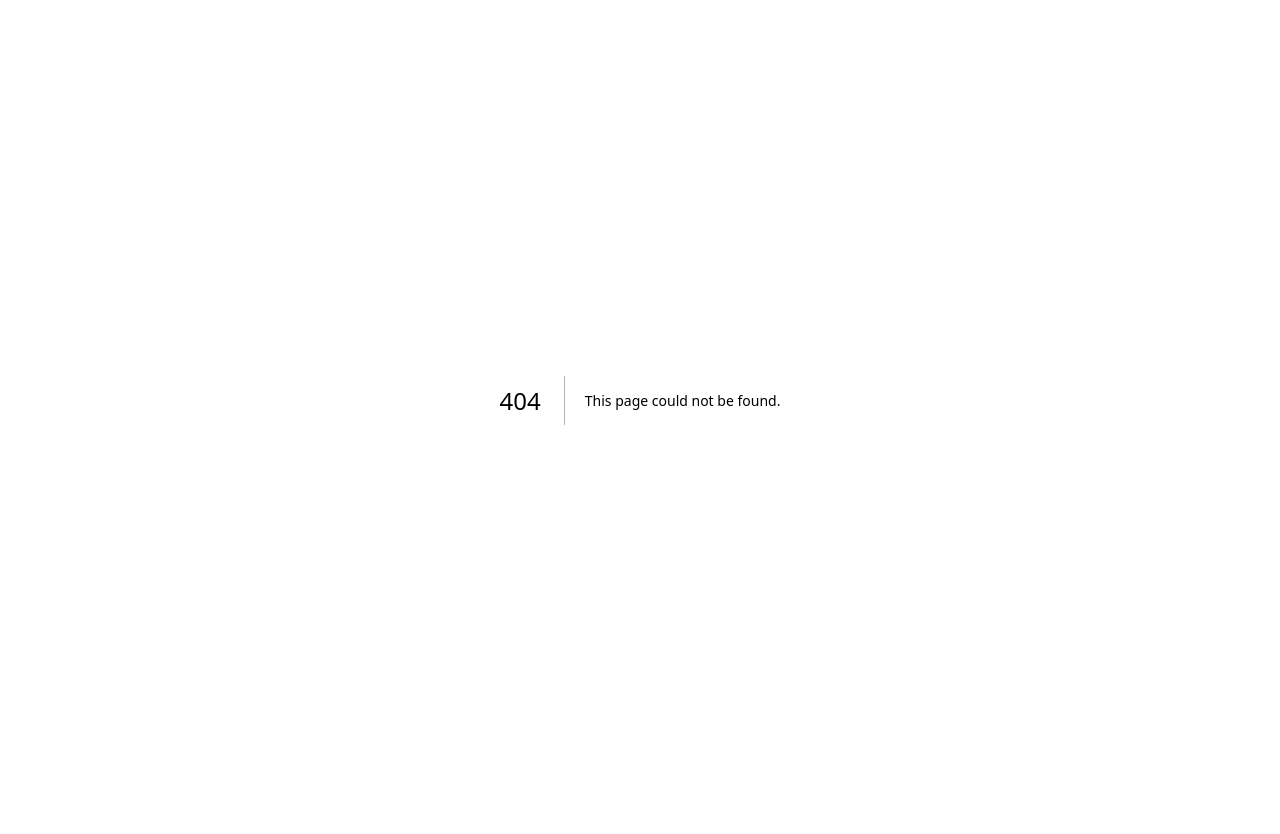
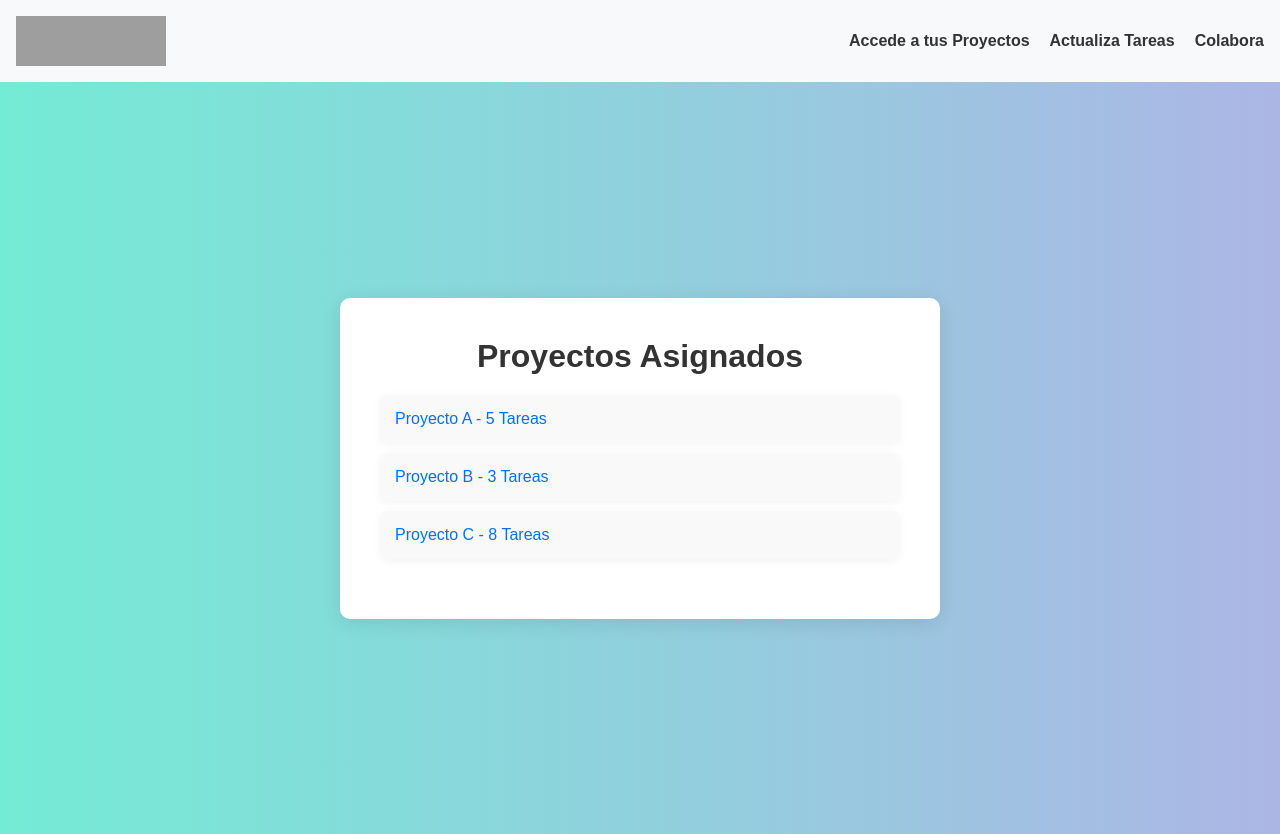
Before and after one commit to FloresCnzls/GestorProyectos, a Next.js app: page /miembros in a window 1280 px wide. Before the commit this address had no page. Before the commit the page ends 800 px from the top, so only its background shows below. Built offline with nearby package versions, Linux system fonts and the light colour scheme; grey boxes are pictures that could not be loaded.

Commit message:
Interfaces miembro
Adición de interfaces modelo para el sistema para el apartado de miembro

```diff
--- /dev/null
+++ b/src/app/miembros/colaborar/colaborar.js
@@ -0,0 +1,32 @@
+"use client";
+
+import React, { useState } from "react";
+import styles from './colaborar.module.css';
+
+const Colaborar = () =>
+{
+    const [miembros, setMiembros] = useState([
+        { id: 1, nombre: 'Juan Pérez', rol: 'Desarrollador' },
+        { id: 2, nombre: 'Ana López', rol: 'Diseñadora' },
+        { id: 3, nombre: 'Carlos García', rol: 'Gerente de Proyecto' },
+      ]);
+
+    return(
+        <div className={styles.container}>
+        <div className={styles.contentBox}>
+          <h1 className={styles.title}>Colaborar con el Equipo</h1>
+          <ul className={styles.ul}>
+            {miembros.map((miembro) => (
+              <li key={miembro.id} className={styles.li}>
+                {miembro.nombre} - {miembro.rol}
+                <button className={styles.buttonCollaborate}>Enviar Mensaje</button>
+              </li>
+            ))}
+          </ul>
+        </div>
+      </div>
+    );
+
+};
+
+export default Colaborar;
--- /dev/null
+++ b/src/app/miembros/colaborar/colaborar.module.css
@@ -0,0 +1,71 @@
+/* Contenedor principal */
+.container {
+  display: flex;
+  justify-content: center;
+  align-items: center;
+  height: 94vh;
+  background: linear-gradient(to right, #74ebd5, #acb6e5);
+}
+
+/* Caja de contenido con fondo claro */
+.contentBox {
+  background-color: #ffffff;
+  padding: 40px;
+  border-radius: 10px;
+  box-shadow: 0 4px 20px rgba(0, 0, 0, 0.1);
+  max-width: 600px;
+  width: 100%;
+  text-align: center;
+}
+
+/* Títulos */
+.title {
+  margin-bottom: 20px;
+  font-size: 2rem;
+  color: #333333;
+}
+
+/* Listas elegantes para miembros */
+.ul {
+  list-style-type: none;
+  padding: 0;
+  margin-bottom: 20px;
+}
+
+.li {
+  background: #f9f9f9;
+  padding: 15px;
+  margin-bottom: 10px;
+  border-radius: 8px;
+  box-shadow: 0 2px 10px rgba(0, 0, 0, 0.05);
+  display: flex;
+  justify-content: space-between;
+  align-items: center;
+  transition: background-color 0.3s ease;
+}
+
+.li:hover {
+  background-color: #ecf0f1;
+}
+
+/* Botón para colaborar */
+.buttonCollaborate {
+  background-color: #4caf50;
+  color: white;
+  padding: 10px 16px;
+  border: none;
+  border-radius: 5px;
+  font-size: 0.9rem;
+  cursor: pointer;
+  transition: background-color 0.3s ease, transform 0.2s;
+  box-shadow: 0 2px 5px rgba(0, 0, 0, 0.2);
+}
+
+.buttonCollaborate:hover {
+  background-color: #45a049;
+  transform: translateY(-2px); /* Efecto de elevación */
+}
+
+.buttonCollaborate:active {
+  background-color: #388e3c; /* Color más oscuro al hacer clic */
+}
--- /dev/null
+++ b/src/app/miembros/menuMiembro/Menu.module.css
@@ -0,0 +1,20 @@
+
+.header {
+    display: flex;
+    justify-content: space-between;
+    align-items: center;
+    padding: 1rem;
+    background-color: #f8f9fa;
+    box-shadow: 0 2px 4px rgba(0, 0, 0, 0.1);
+  }
+
+  .nav a {
+    margin-left: 20px;
+    text-decoration: none;
+    color: #333;
+    font-weight: bold;
+  }
+
+  .nav a:hover {
+    color: #007bff;
+  }
--- /dev/null
+++ b/src/app/miembros/menuMiembro/menuMiembro.js
@@ -0,0 +1,33 @@
+"use client";
+
+import React from 'react';
+import styles from "./Menu.module.css";
+import Image from 'next/image';
+
+const MiembroMenu =({handleMenuClick}) => {
+    return (
+        <header className={styles.header}>
+        <Image
+         src="/logo.png"
+         alt="Logo de la aplicación"
+         width={150}
+         height={50}
+         priority
+       />
+           <nav className={styles.nav}>
+           <a href="#" onClick={() => handleMenuClick("proyectos")}>
+             Accede a tus Proyectos
+           </a>
+           <a href="#" onClick={() => handleMenuClick("tareas")}>
+             Actualiza Tareas
+           </a>
+           <a href="#" onClick={() => handleMenuClick("colaborar")}>
+             Colabora
+           </a>
+         </nav>
+       </header>
+    );
+
+};
+
+export default MiembroMenu;
--- /dev/null
+++ b/src/app/miembros/page.js
@@ -0,0 +1,35 @@
+"use client";
+
+import React, {useState} from "react";
+import Colaborar from "./colaborar/colaborar";
+import Tareas from "./tareas/tareas";
+import Proyectos from "./proyectos/proyectos";
+import MiembroMenu from "./menuMiembro/menuMiembro";
+
+
+export default function Miembros (){
+    const [activeModule, setActiveModule] = useState("proyectos");
+
+    // Función para cambiar el módulo según el menú seleccionado
+    const handleMenuClick = (module) => {
+        if (typeof module !== "string") {
+            console.error("El parámetro del menú no es válido:", module);
+            return;
+          }
+          setActiveModule(module);
+    };
+
+    return (
+      <div>
+        {/* Pasa la función para manejar el clic en el menú como prop */}
+        <MiembroMenu handleMenuClick={handleMenuClick} />
+
+        {/* Renderiza el módulo basado en el estado */}
+        <main>
+          {activeModule === "proyectos" && <Proyectos />}
+          {activeModule === "tareas" && <Tareas />}
+          {activeModule === "colaborar" && <Colaborar />}
+        </main>
+      </div>
+    );
+}
--- /dev/null
+++ b/src/app/miembros/proyectos/proyectos.js
@@ -0,0 +1,31 @@
+import React, {useState} from "react";
+import Link from 'next/link';
+import styles from './proyectos.module.css';
+
+
+const Proyectos = () =>{
+    const [proyectos, setProyectos] = useState([
+        { id: 1, nombre: 'Proyecto A', tareas: 5 },
+        { id: 2, nombre: 'Proyecto B', tareas: 3 },
+        { id: 3, nombre: 'Proyecto C', tareas: 8 },
+      ]);
+
+    return(
+        <div className={styles.container}>
+      <div className={styles.projectBox}>
+        <h1 className={styles.title}>Proyectos Asignados</h1>
+        <ul className={styles.projectList}>
+          {proyectos.map((proyecto) => (
+            <li key={proyecto.id} className={styles.projectItem}>
+              <Link href={`/miembros/tareas?id=${proyecto.id}`} className={styles.link}>
+                {proyecto.nombre} - {proyecto.tareas} Tareas
+              </Link>
+            </li>
+          ))}
+        </ul>
+      </div>
+    </div>
+    );
+};
+
+export default Proyectos;
--- /dev/null
+++ b/src/app/miembros/proyectos/proyectos.module.css
@@ -0,0 +1,58 @@
+/* Contenedor principal */
+.container {
+  display: flex;
+  justify-content: center;
+  align-items: center;
+  height: 94vh;
+  background: linear-gradient(to right, #74ebd5, #acb6e5);
+}
+
+/* Caja de proyectos */
+.projectBox {
+  background-color: #ffffff;
+  padding: 40px;
+  border-radius: 10px;
+  box-shadow: 0 4px 20px rgba(0, 0, 0, 0.1);
+  max-width: 600px;
+  width: 100%;
+  text-align: center;
+}
+
+/* Título */
+.title {
+  margin-bottom: 20px;
+  font-size: 2rem;
+  color: #333333;
+}
+
+/* Lista de proyectos */
+.projectList {
+  list-style-type: none;
+  padding: 0;
+  margin-bottom: 20px;
+}
+
+.projectItem {
+  background: #f9f9f9;
+  padding: 15px;
+  margin-bottom: 10px;
+  border-radius: 8px;
+  box-shadow: 0 2px 10px rgba(0, 0, 0, 0.05);
+  display: flex;
+  justify-content: space-between;
+  align-items: center;
+}
+
+.projectItem:hover {
+  background-color: #ecf0f1;
+}
+
+/* Enlace */
+.link {
+  color: #0070f3;
+  text-decoration: none;
+}
+
+.link:hover {
+  text-decoration: underline;
+}
--- /dev/null
+++ b/src/app/miembros/tareas/tareas.js
@@ -0,0 +1,35 @@
+"use client";
+
+import { useState } from "react";
+import React from "react";
+import styles from './tareas.module.css';
+
+const Tareas = () =>{
+    const [proyecto, setProyecto] = useState('Proyecto A'); // Puedes cambiar el proyecto manualmente
+  const [tareas, setTareas] = useState([
+    { id: 1, nombre: 'Tarea 1', estado: 'Pendiente' },
+    { id: 2, nombre: 'Tarea 2', estado: 'En Proceso' },
+    { id: 3, nombre: 'Tarea 3', estado: 'Completada' },
+  ]);
+
+  return(
+    <div className={styles.container}>
+    <div className={styles.taskBox}>
+      <h1 className={styles.title}>Tareas del {proyecto}</h1>
+      <ul className={styles.taskList}>
+        {tareas.map((tarea) => (
+          <li key={tarea.id} className={styles.taskItem}>
+            {tarea.nombre} - Estado: {tarea.estado}
+            <div>
+              <button className={styles.button}>Actualizar Estado</button>
+              <button className={styles.button}>Proporcionar Comentarios</button>
+            </div>
+          </li>
+        ))}
+      </ul>
+    </div>
+  </div>
+  );
+};
+
+export default Tareas;
--- /dev/null
+++ b/src/app/miembros/tareas/tareas.module.css
@@ -0,0 +1,64 @@
+/* Contenedor principal */
+.container {
+  background: linear-gradient(to right, #74ebd5, #acb6e5);
+  display: flex;
+  justify-content: center;
+  align-items: center;
+  height: 94vh;
+}
+
+/* Caja de tareas */
+.taskBox {
+  background-color: #ffffff;
+  padding: 40px;
+  border-radius: 10px;
+  box-shadow: 0 4px 20px rgba(0, 0, 0, 0.1);
+  max-width: 600px;
+  width: 100%;
+}
+
+/* Título */
+.title {
+  margin-bottom: 20px;
+  font-size: 2rem;
+  color: #333333;
+  text-align: center;
+}
+
+/* Lista de tareas */
+.taskList {
+  list-style-type: none;
+  padding: 0;
+  margin-bottom: 20px;
+}
+
+.taskItem {
+  background: #f9f9f9;
+  padding: 15px;
+  margin-bottom: 10px;
+  border-radius: 8px;
+  box-shadow: 0 2px 10px rgba(0, 0, 0, 0.05);
+  display: flex;
+  justify-content: space-between;
+  align-items: center;
+}
+
+.taskItem:hover {
+  background-color: #ecf0f1;
+}
+
+/* Botones */
+.button {
+  background-color: #4caf50;
+  color: white;
+  padding: 10px 16px;
+  border: none;
+  border-radius: 5px;
+  cursor: pointer;
+  margin-left: 10px;
+  transition: background-color 0.3s ease;
+}
+
+.button:hover {
+  background-color: #45a049;
+}
```
